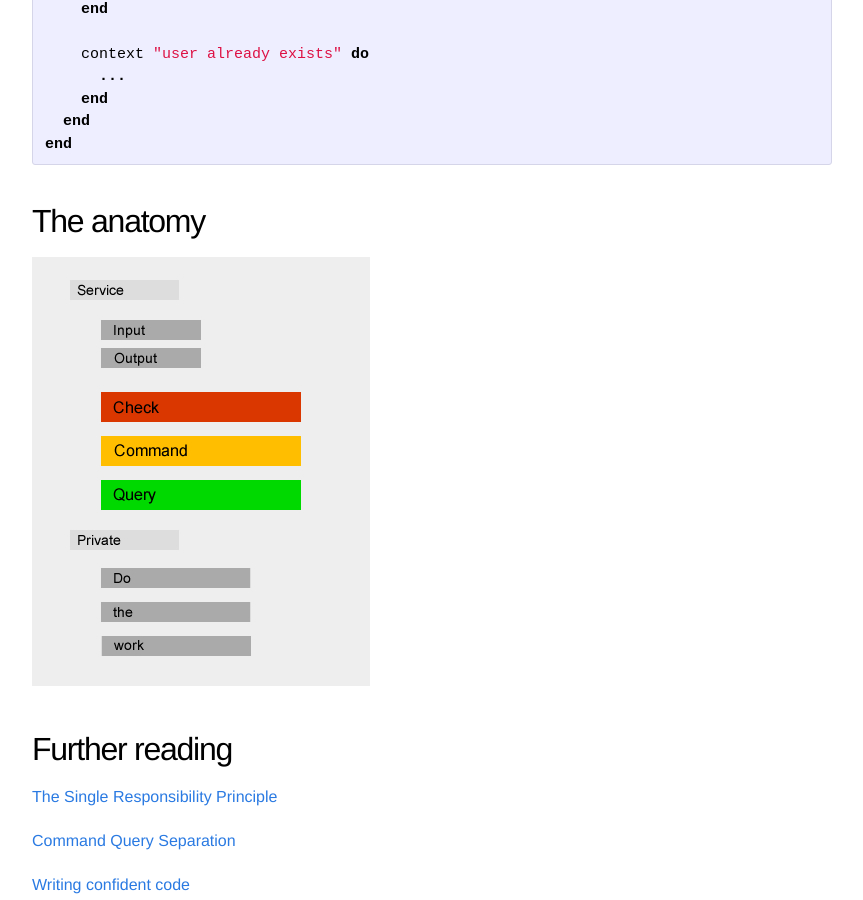
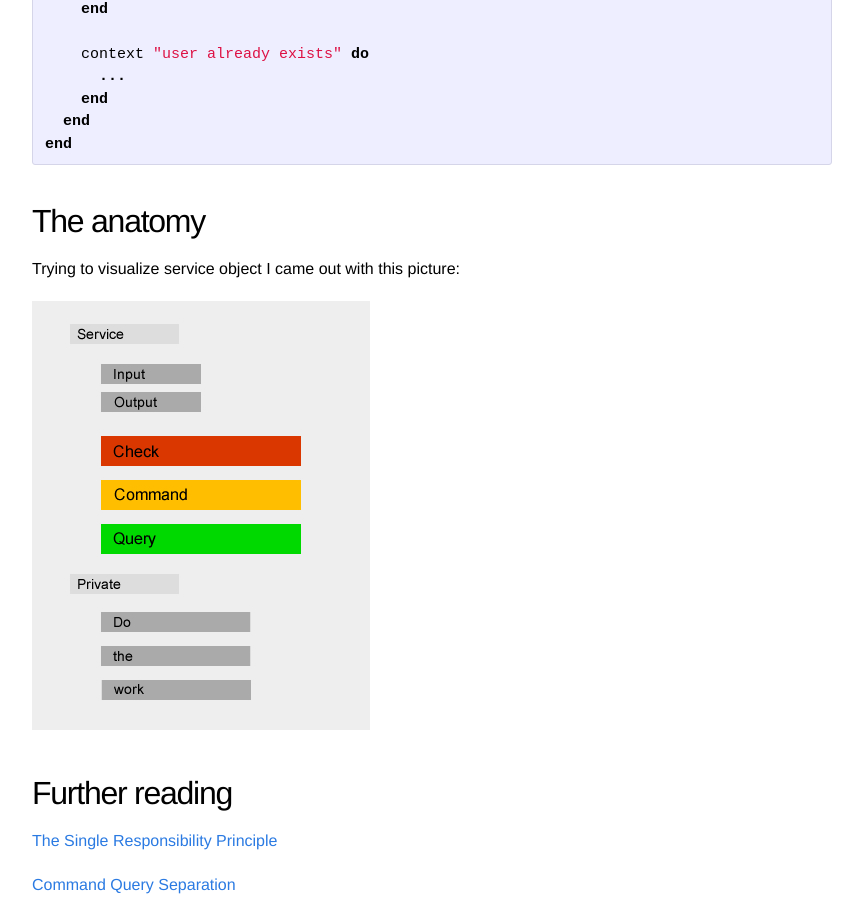
Before and after one commit to yukas/yukas.github.io, a Jekyll site: the page built from _posts/2015-10-22-anotomy-of-good-service-object.markdown, in a window 1280 px wide and 900 px high, scrolled down 2704 px. Shown: the whole window, without its empty margins (208-1071 px from the left). Built offline with Jekyll 4.4.1, drawn with Linux system fonts in a browser that asks for light colours; comment, search, counter and statistics services are not loaded.

Commit message:
Last touch

```diff
--- a/_posts/2015-10-22-anotomy-of-good-service-object.markdown
+++ b/_posts/2015-10-22-anotomy-of-good-service-object.markdown
@@ -119,6 +119,8 @@ end
 
 ## The anatomy
 
+Trying to visualize service object I came out with this picture:
+
 ![Service anatomy picture]({{ site.url }}/images/service_anatomy.jpg)
 
 ## Further reading
```
